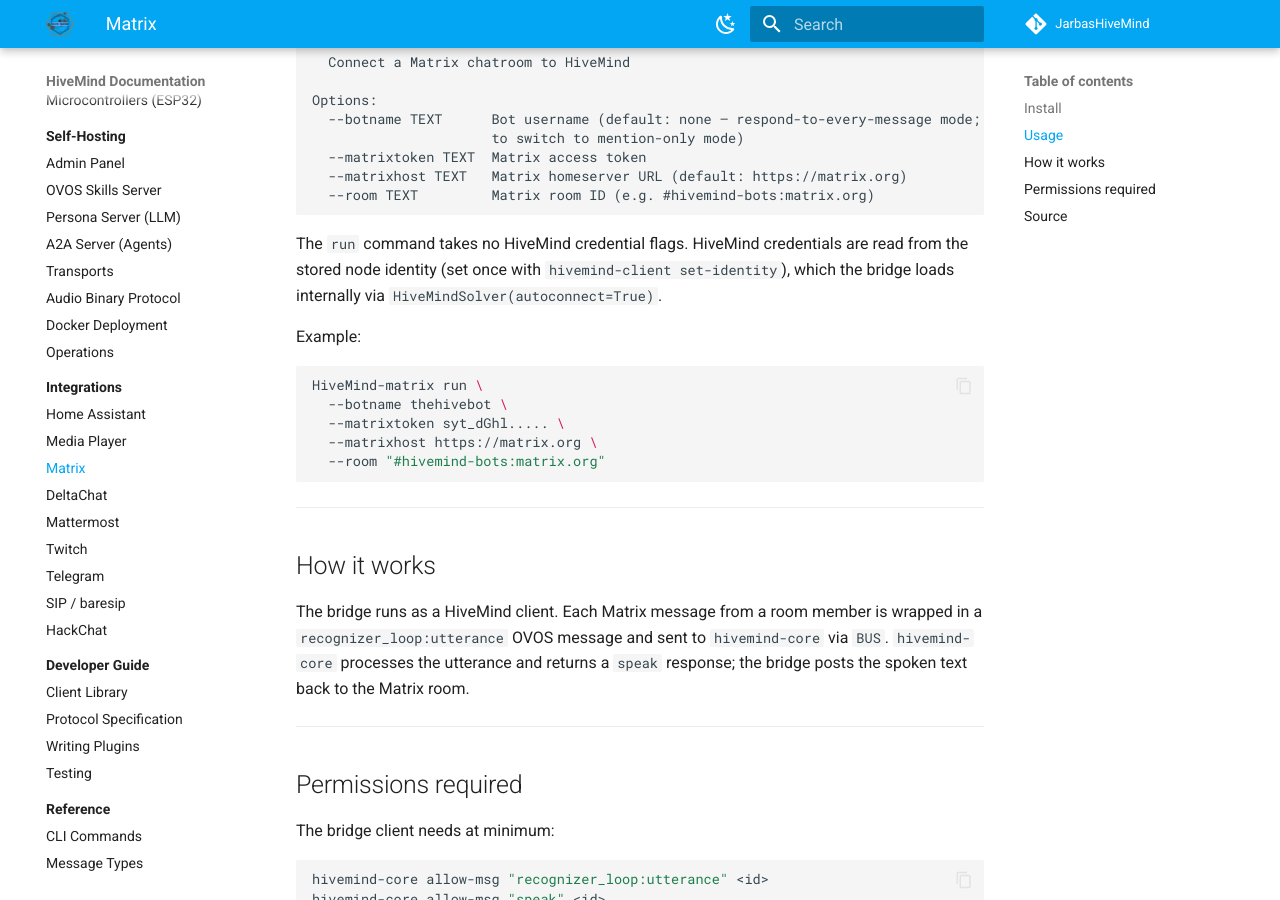
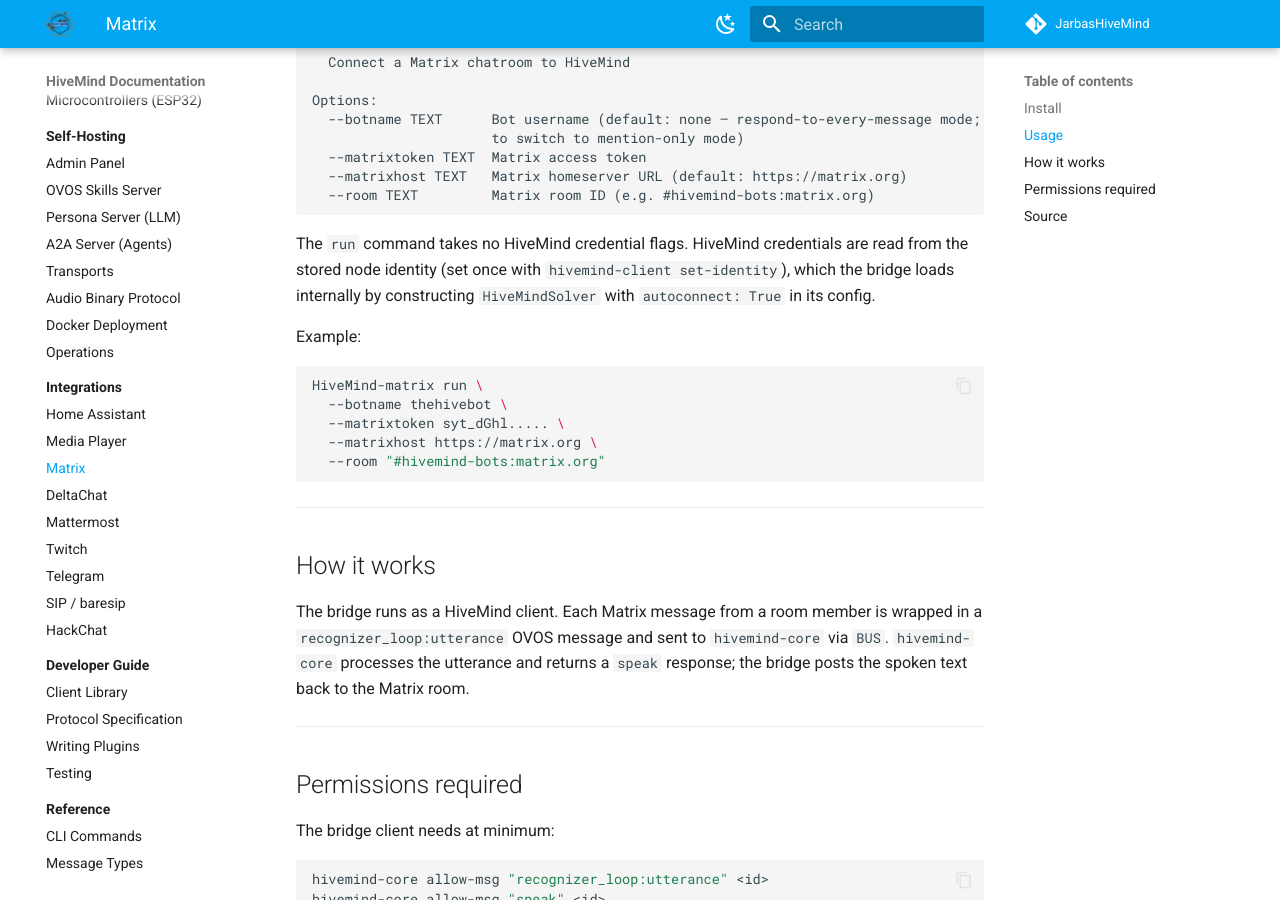
Before and after one commit to JarbasHiveMind/HiveMind-community-docs, an MkDocs documentation site: the page built from docs/integrations/matrix.md, in a window 1280 px wide and 900 px high, scrolled down 1068 px. Built offline with MkDocs 1.6.1 and Material for MkDocs 9.7.7, drawn with Linux system fonts in a browser that asks for light colours.

Commit message:
docs: fix HiveMindSolver call-signature quote in matrix.md

```diff
--- a/docs/integrations/matrix.md
+++ b/docs/integrations/matrix.md
@@ -51,7 +51,7 @@ Options:
 
 The `run` command takes no HiveMind credential flags. HiveMind credentials are
 read from the stored node identity (set once with `hivemind-client set-identity`),
-which the bridge loads internally via `HiveMindSolver(autoconnect=True)`.
+which the bridge loads internally by constructing `HiveMindSolver` with `autoconnect: True` in its config.
 
 Example:
 
```
